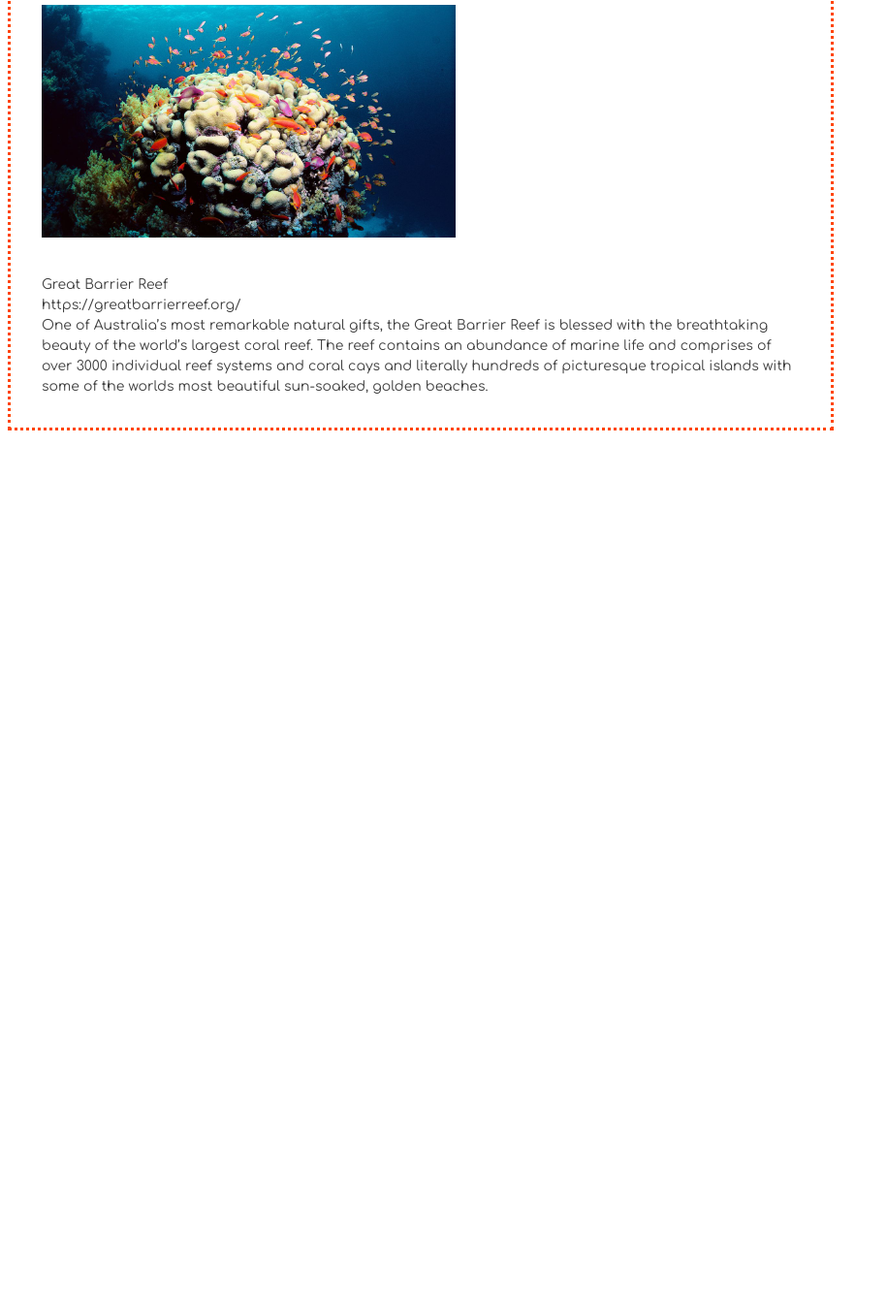
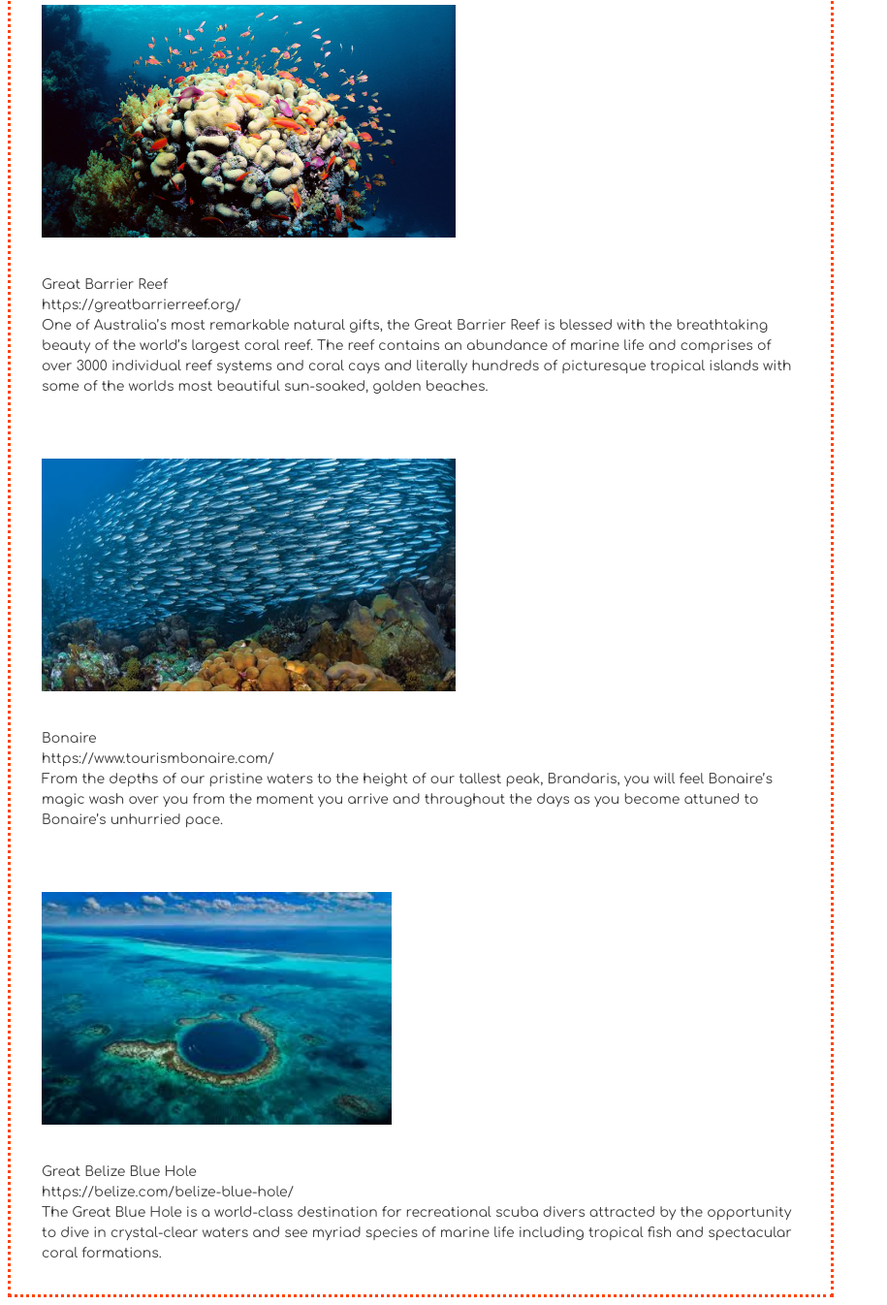
Before and after one commit to christopherjohnson1/martins-aquarium, a plain HTML site: page index.html in a window 1280 px wide. Shown: the part 1869-3215 px from the top of the page at 97% size, without its empty margins (0-915 px from the left). Before the commit the page ends 2321 px from the top, so only its background shows below. Drawn offline with Linux system fonts and the light colour scheme; a web font is replaced by a local one.

Commit message:
added locations

```diff
--- a/index.html
+++ b/index.html
@@ -62,6 +62,22 @@
                         <div class="location__url">https://greatbarrierreef.org/</div>
                         <div class="location__description">One of Australia’s most remarkable natural gifts, the Great Barrier Reef is blessed with the breathtaking beauty of the world’s largest coral reef. The reef contains an abundance of marine life and comprises of over 3000 individual reef systems and coral cays and literally hundreds of picturesque tropical islands with some of the worlds most beautiful sun-soaked, golden beaches.</div>
                     </section>
+                    <section class="location card">
+                        <div>
+                            <img class="location__image image--card" src="./images/bonaire-diving-jennifer-penner.jpg" />
+                        </div>
+                        <div class="location__name">Bonaire</div>
+                        <div class="location__url">https://www.tourismbonaire.com/</div>
+                        <div class="location__description">From the depths of our pristine waters to the height of our tallest peak, Brandaris, you will feel Bonaire’s magic wash over you from the moment you arrive and throughout the days as you become attuned to Bonaire’s unhurried pace.</div>
+                    </section>
+                    <section class="location card">
+                        <div>
+                            <img class="location__image image--card" src="./images/blue-hole.jpg" />
+                        </div>
+                        <div class="location__name">Great Belize Blue Hole</div>
+                        <div class="location__url">https://belize.com/belize-blue-hole/</div>
+                        <div class="location__description">The Great Blue Hole is a world-class destination for recreational scuba divers attracted by the opportunity to dive in crystal-clear waters and see myriad species of marine life including tropical fish and spectacular coral formations.</div>
+                    </section>
                 </article>
             </div>
             <div class="content--right">
```
Also changed, not shown: images/blue-hole.jpg (added), images/bonaire-diving-jennifer-penner.jpg (added), 2 other files.
